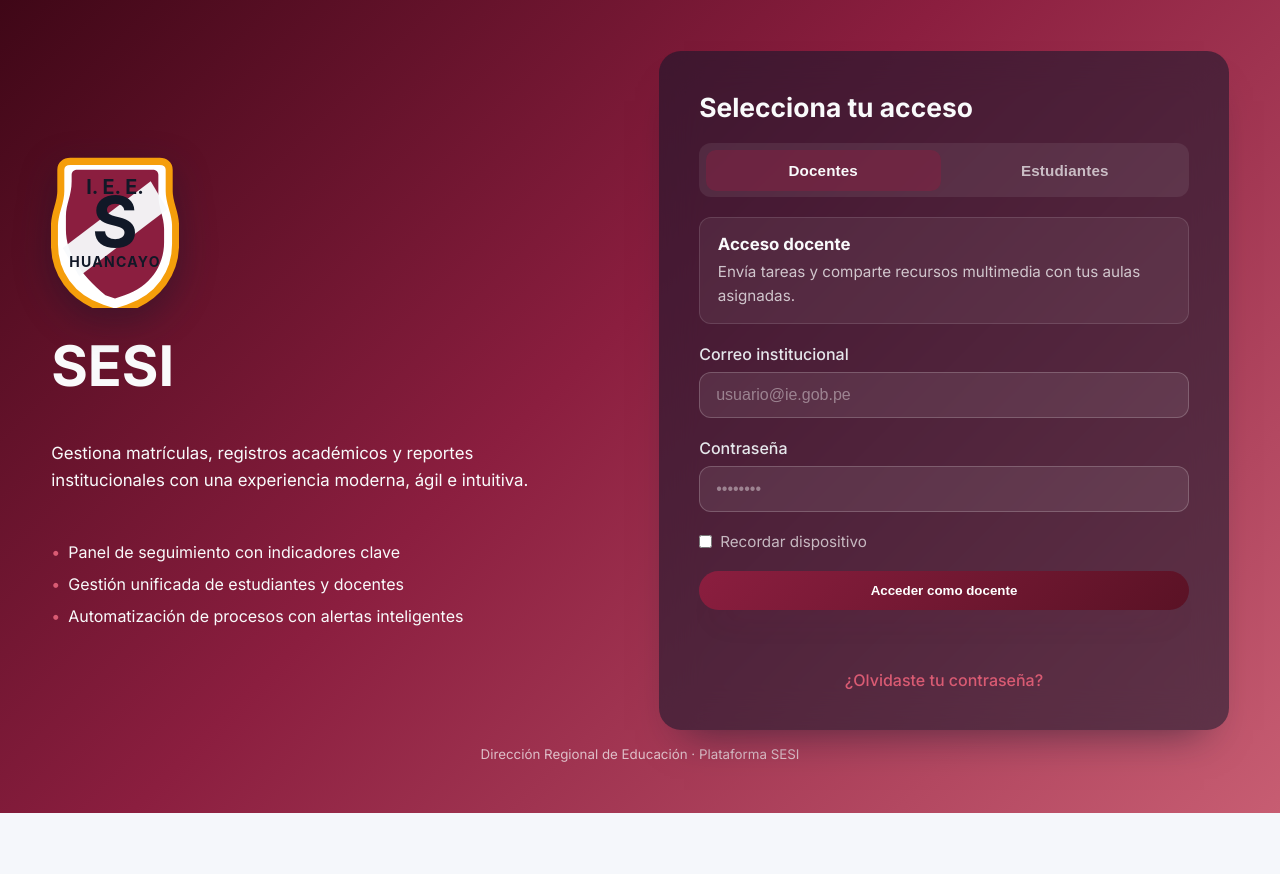
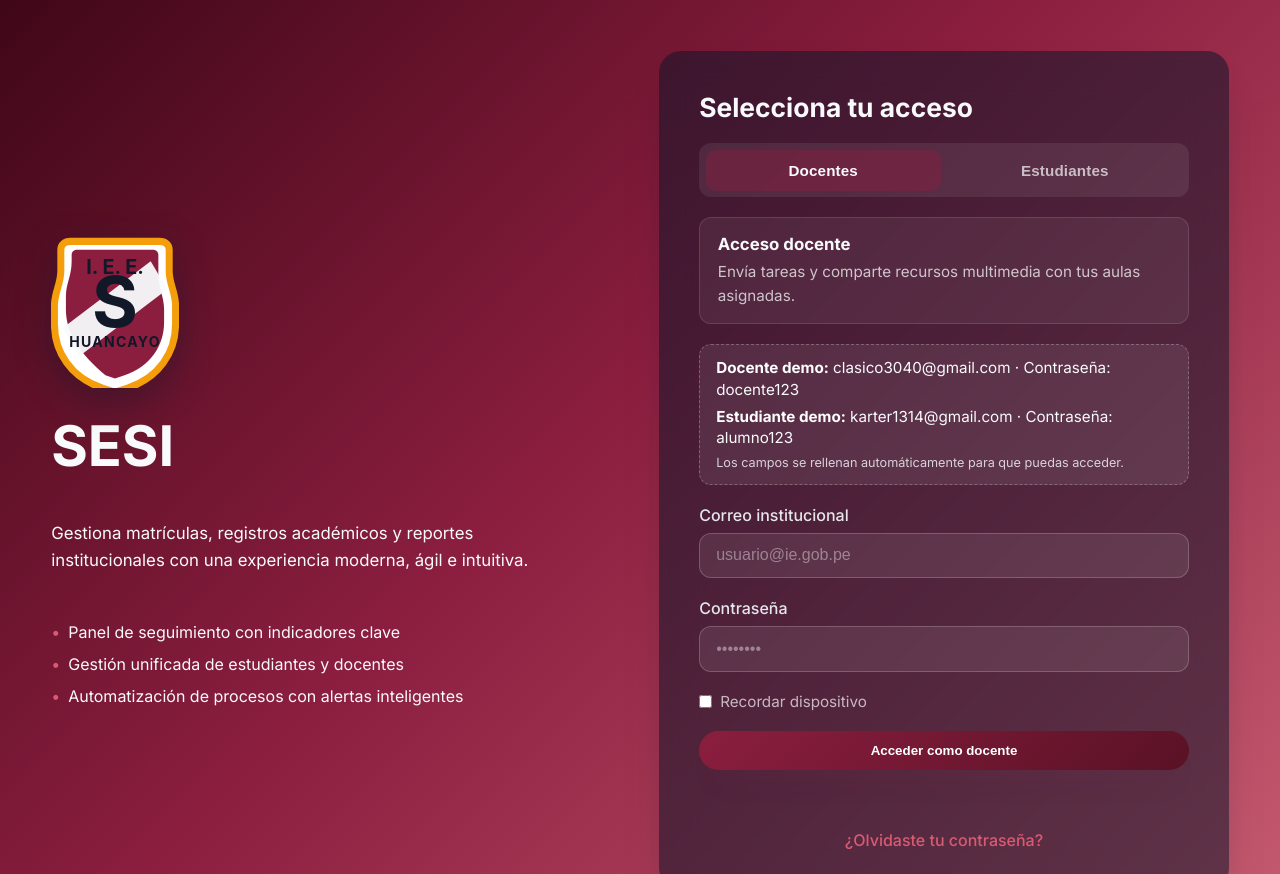
Before and after one commit to karter1314/trabajp, a plain HTML site: page index.html in a window 1280 px wide. Shown: the top 874 px of the page. Before the commit the page ends 813 px from the top, so only its background shows below. Drawn offline with Linux system fonts and the light colour scheme.

Commit message:
Auto-fill demo credentials for instant access

```diff
--- a/index.html
+++ b/index.html
@@ -55,6 +55,15 @@
               <p id="role-description">
                 Envía tareas y comparte materiales con tus aulas asignadas.
               </p>
+            </div>
+            <div class="login-hint" aria-live="polite">
+              <p>
+                <strong>Docente demo:</strong> clasico3040@gmail.com · Contraseña: docente123
+              </p>
+              <p>
+                <strong>Estudiante demo:</strong> karter1314@gmail.com · Contraseña: alumno123
+              </p>
+              <small>Los campos se rellenan automáticamente para que puedas acceder.</small>
             </div>
             <input type="hidden" name="role" id="login-role" value="teacher" />
             <label class="field">
--- a/script.js
+++ b/script.js
@@ -457,6 +457,10 @@ document.addEventListener('DOMContentLoaded', () => {
         credentialsByRole[role].email = accessDirectory[role][0].email;
       }
 
+      if (!credentialsByRole[role]?.password && accessDirectory[role][0]?.password) {
+        credentialsByRole[role].password = accessDirectory[role][0].password;
+      }
+
       if (accessDirectory[role][0]) {
         updateRoleMetadataFromAccount(role, accessDirectory[role][0], preferExisting);
       }
@@ -593,7 +597,8 @@ document.addEventListener('DOMContentLoaded', () => {
     }
 
     if (passwordInput) {
-      passwordInput.value = record.password ?? '';
+      const password = record.password || fallbackAccount?.password || '';
+      passwordInput.value = password;
     }
   }
 
--- a/styles.css
+++ b/styles.css
@@ -142,6 +142,26 @@ body {
 
 .login-form h2 {
   font-size: 1.65rem;
+}
+
+.login-hint {
+  background: rgba(255, 255, 255, 0.08);
+  border: 1px dashed rgba(255, 255, 255, 0.25);
+  border-radius: var(--radius-sm);
+  padding: 0.75rem 1rem;
+  color: #f8fafc;
+  display: grid;
+  gap: 0.35rem;
+  font-size: 0.95rem;
+  line-height: 1.4;
+}
+
+.login-hint strong {
+  color: #fff;
+}
+
+.login-hint small {
+  color: rgba(248, 250, 252, 0.8);
 }
 
 .role-switcher {
```
Also changed, not shown: README.md.
